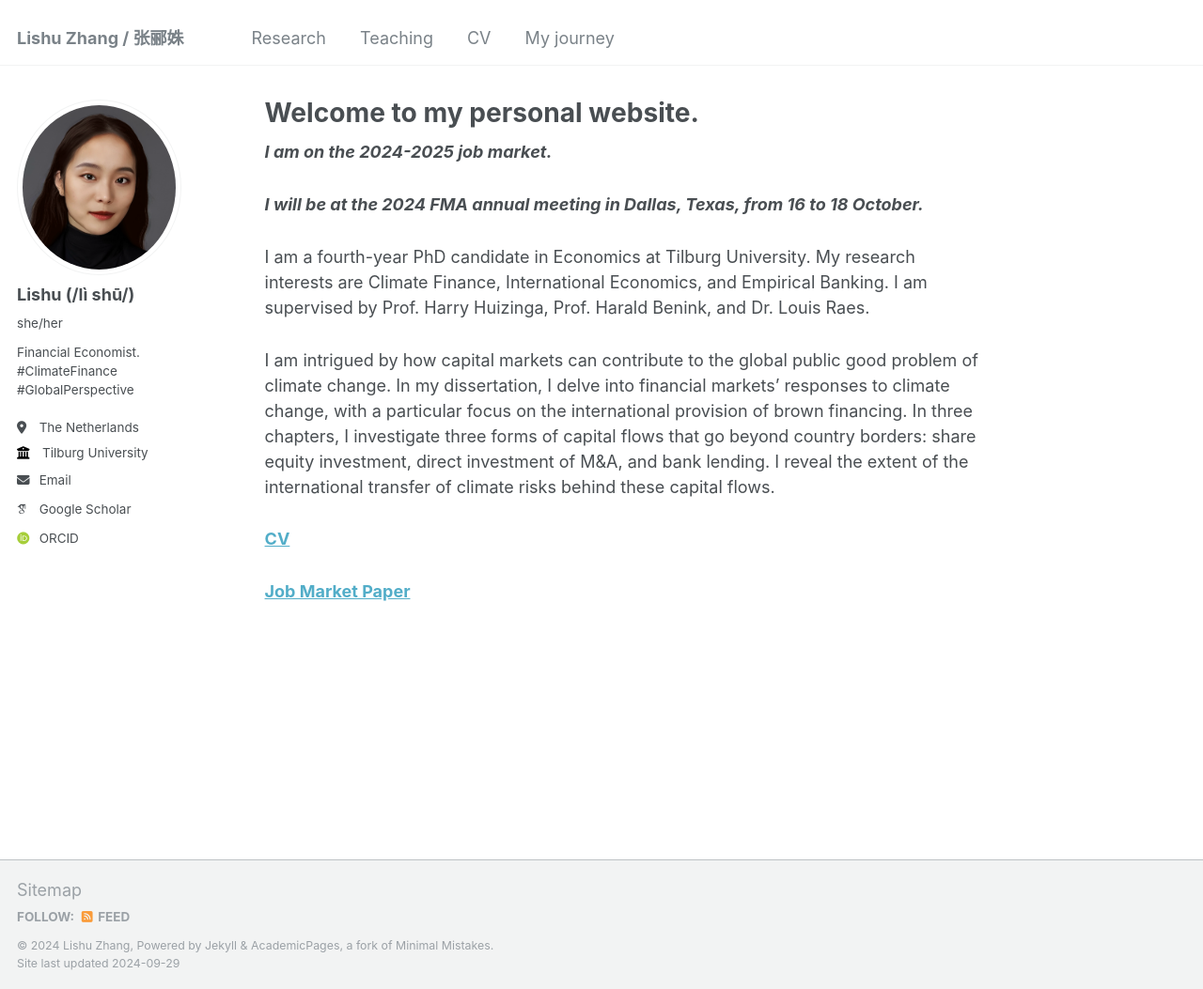
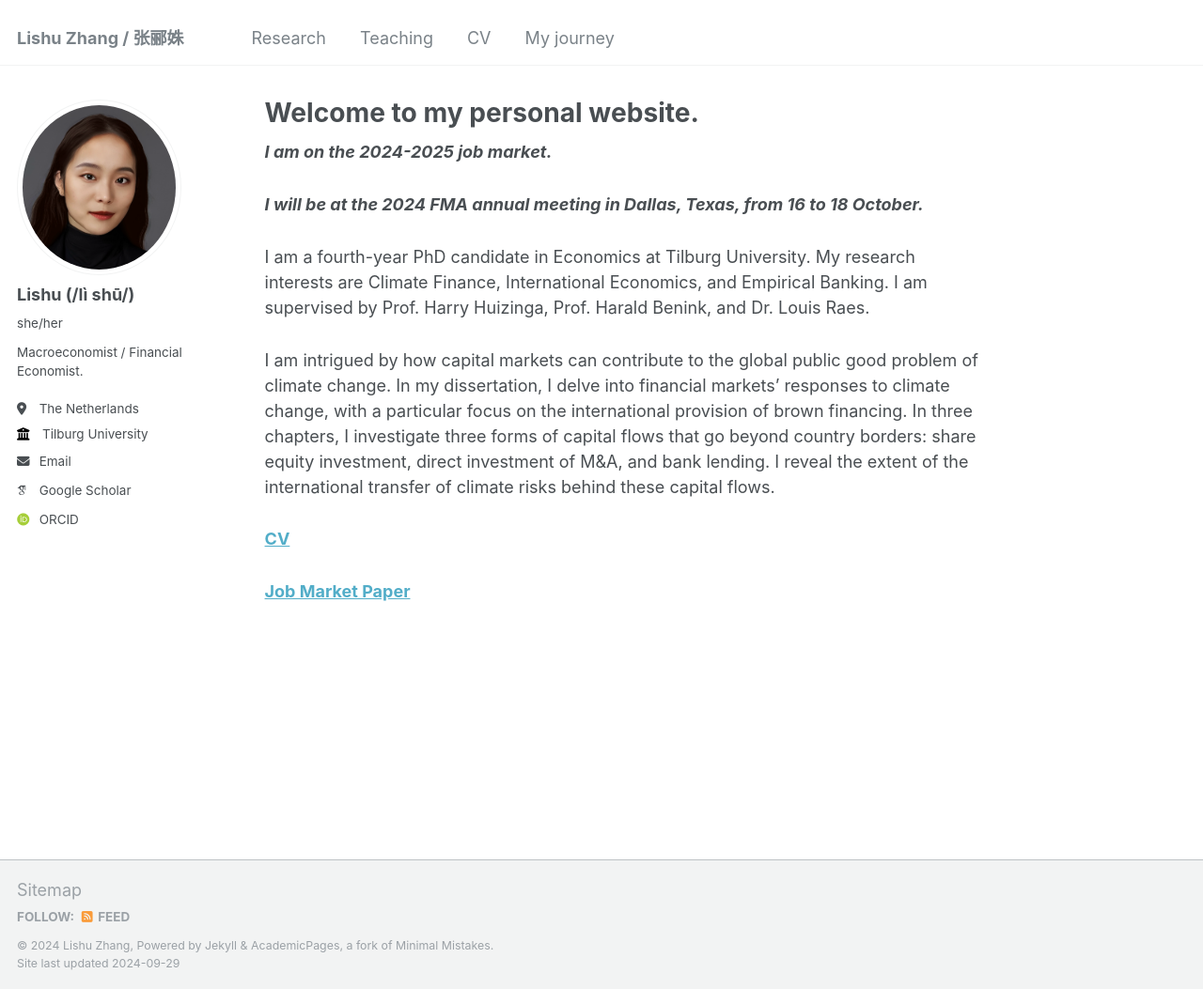
Before and after one commit to LishuZ/LishuZ.github.io, a Jekyll site: the page built from _pages/about.md, in a window 1280 px wide and 1053 px high. Shown: the whole window at 94% size. Built offline with Jekyll 4.4.1, drawn with Linux system fonts in a browser that asks for light colours; some web fonts are replaced.

Commit message:
Update _config.yml

```diff
--- a/_config.yml
+++ b/_config.yml
@@ -24,7 +24,7 @@ author:
   avatar           : "ProfilePic.png"
   name             : "Lishu (/lì shū/)"
   pronouns         : "she/her"  # example: "she/her"
-  bio              : "Financial Economist. <br />   #ClimateFinance   <br />  #GlobalPerspective"
+  bio              : "Macroeconomist / Financial Economist."
   location         : "The Netherlands"
   employer         : "Tilburg University"
   uri              : # URL
```
